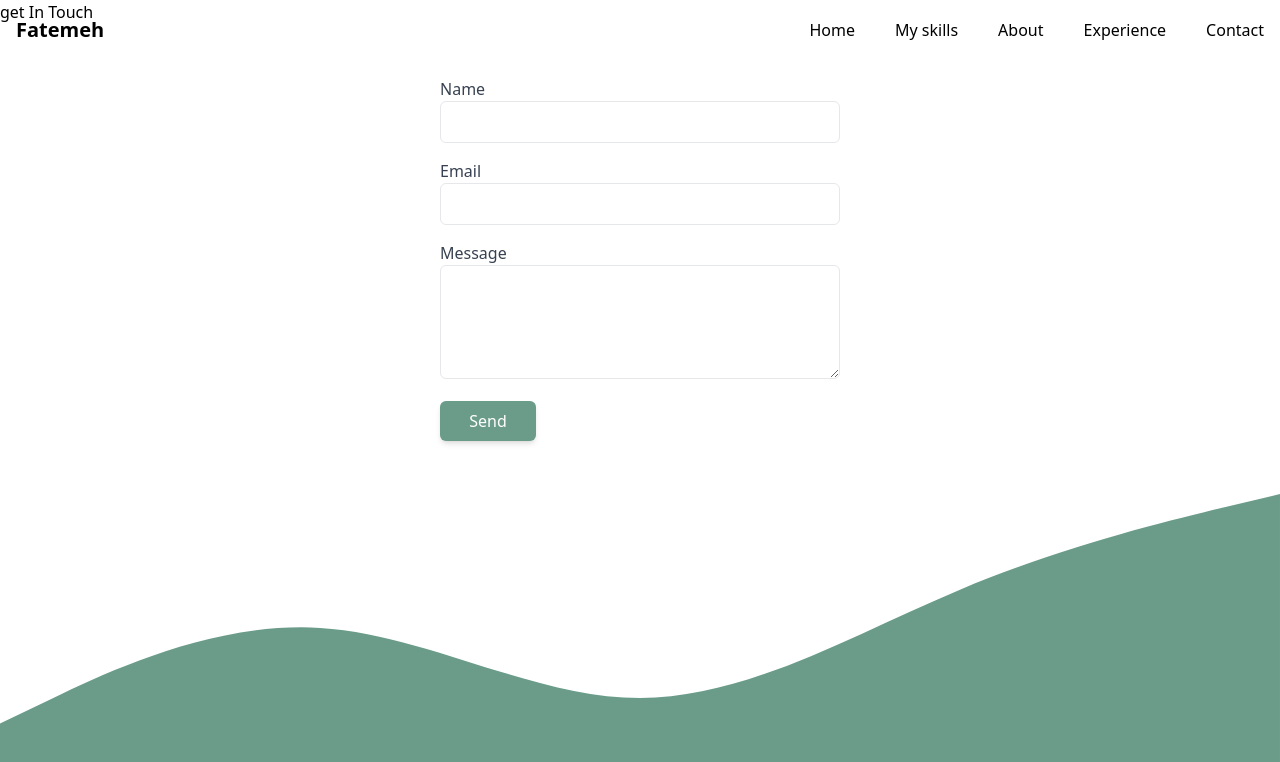
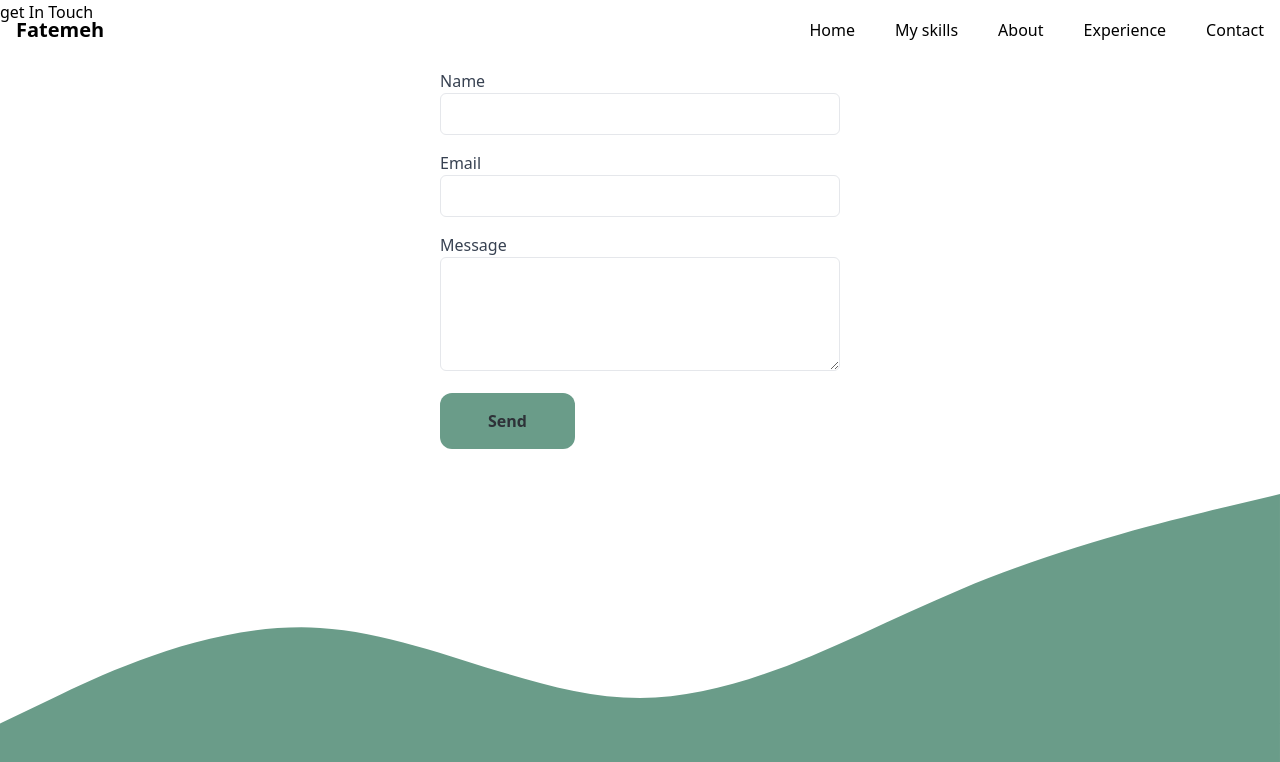
Before and after one commit to fatemeShj/portfolio-front, a Next.js app: page /contact in a window 1280 px wide. Shown: the top 762 px of the page. Built offline with nearby package versions, Linux system fonts and the light colour scheme.

Commit message:
fix: fix button of contact

```diff
--- a/src/app/contact/page.tsx
+++ b/src/app/contact/page.tsx
@@ -3,6 +3,7 @@ import Image from "next/image";
 import footer from "@/public/footer.svg";
 import { useState } from "react";
 import { createContact } from "@/api/contact";
+import Button from "@/components/Button";
 
 export default function Contact() {
   const [formData, setFormData] = useState({
@@ -64,12 +65,7 @@ export default function Contact() {
                 className="w-full px-3 py-2 border rounded-md focus:outline-none focus:ring focus:border-blue-300"
               />
             </div>
-            <button
-              type="submit"
-              className="bg-primary text-white px-6 py-2 rounded-md shadow-md hover:bg-yellow-600 transition w-24"
-            >
-              Send
-            </button>
+            <Button isPrimary>Send</Button>
           </form>
         </div>
       </div>
--- /dev/null
+++ b/src/app/skill/page.tsx
@@ -0,0 +1,5 @@
+const Skill = () => {
+  return <>my skills</>;
+};
+
+export default Skill;
```
